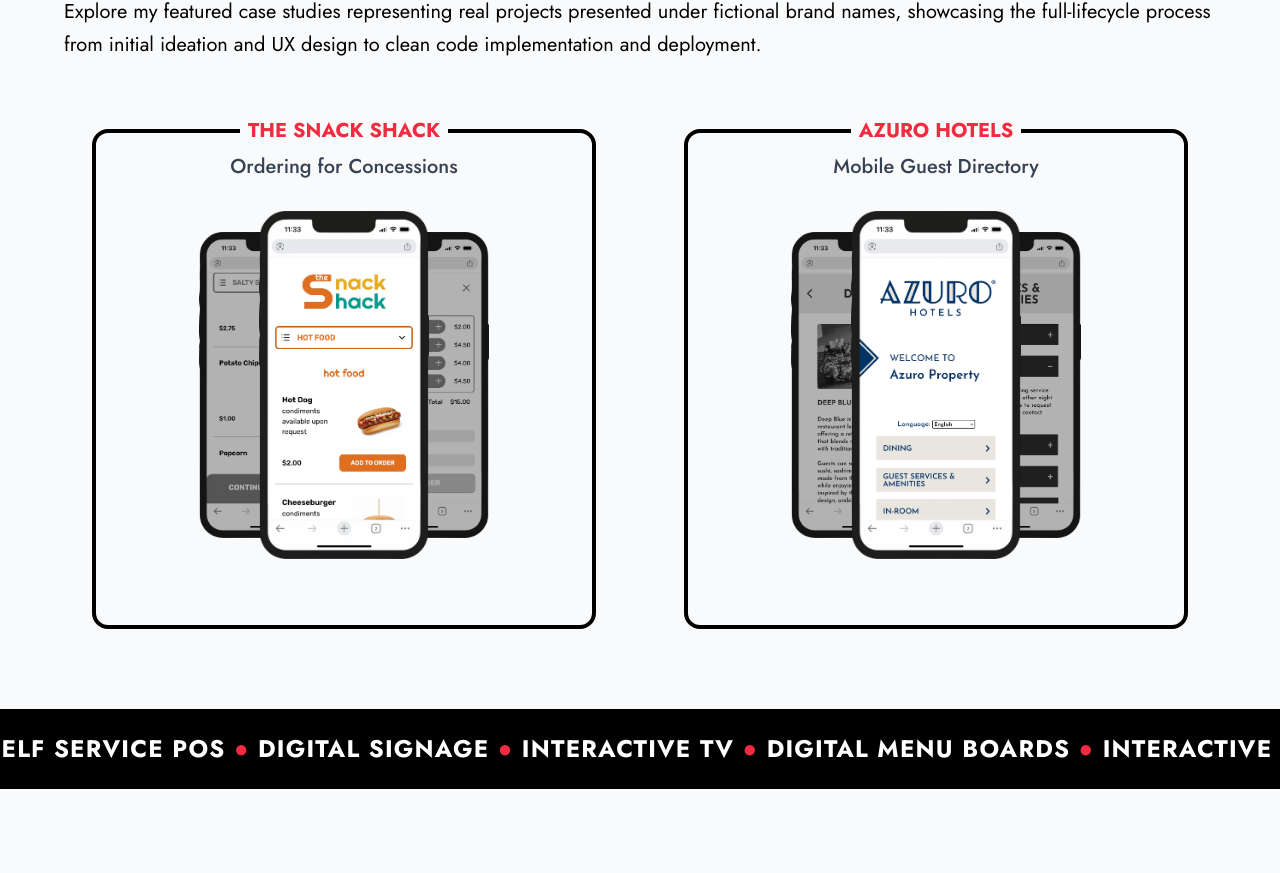
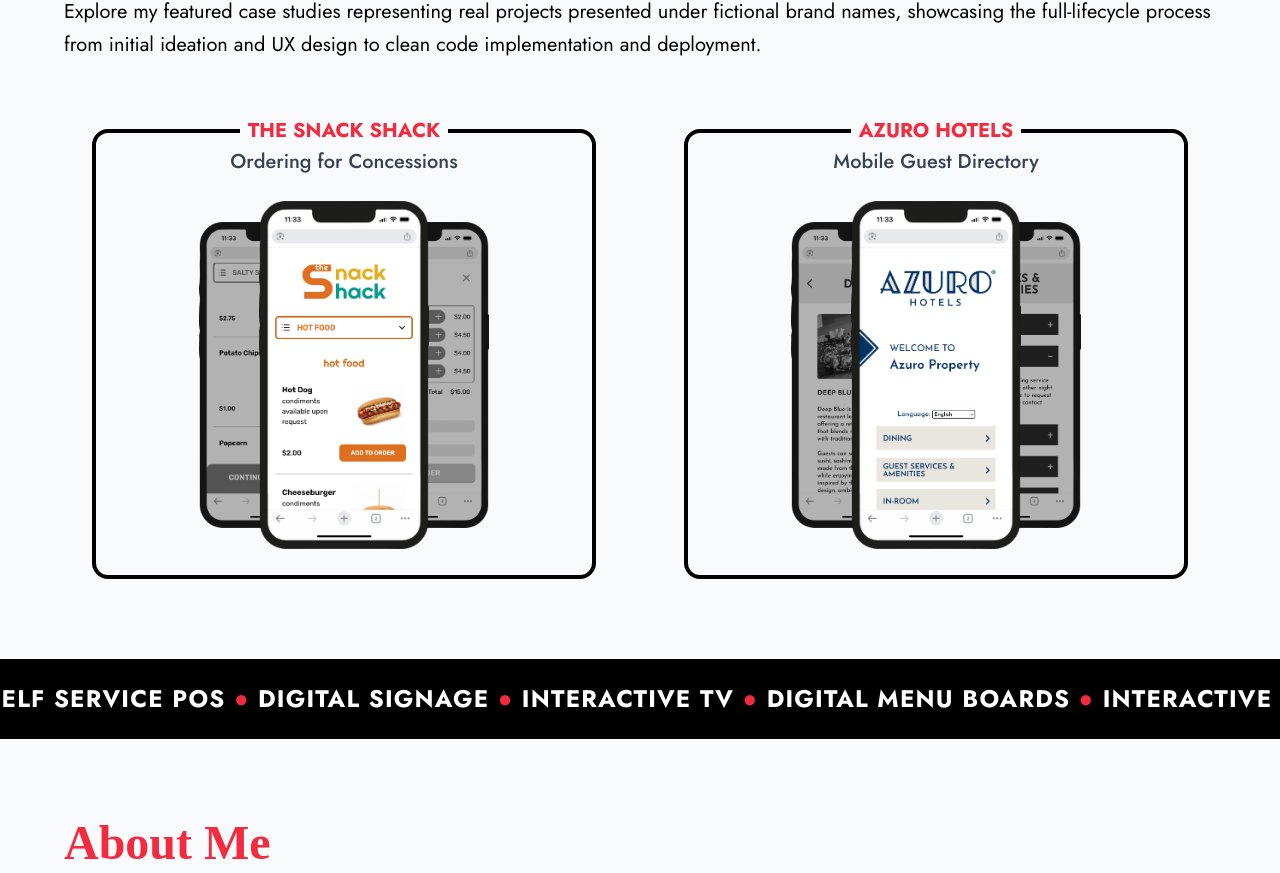
Before and after one commit to jsahim/portfolio, a React (Vite) app: page / in a window 1280 px wide. Shown: the part 956-1829 px from the top of the page. Built offline with nearby package versions, Linux system fonts and the light colour scheme; a web font is replaced by a local one.

Commit message:
Update Styles

```diff
--- a/src/components/Work.jsx
+++ b/src/components/Work.jsx
@@ -44,12 +44,12 @@ const Work = ({workSection}) => {
 
         <div className='flex sm:flex-row flex-col gap-8'>
 
-          <Link className='pointer-events-auto w-full md:w-1/2 h-[500px] text-black rounded-sm group mx-5 md:mx-7 mb-7 mt-0' to='/snack-shack'>
+          <Link className='pointer-events-auto w-full md:w-1/2 h-[450px] text-black rounded-sm group mx-5 md:mx-7 mb-7 mt-0' to='/snack-shack'>
             <h3 className="relative text-center translate-y-[16px] w-full font-bold text-xl bg-transparent px-2 text-[#f22b40]">
               <span className='bg-gray-50 px-2'>THE SNACK SHACK</span>
             </h3>
             <div className="border-4 h-full group-hover:border-[#f22b40] rounded-2xl transition-colors duration-300">
-              <p className='font-medium text-xl text-gray-700 text-center px-5 pt-5 pb-1'>Ordering for Concessions</p>
+              <p className='font-medium text-xl leading-[18px] text-gray-700 text-center px-5 pt-5 pb-1'>Ordering for Concessions</p>
               <div className='relative h-[400px] w-full flex items-center justify-center group overflow-hidden mb-10 md:mb-0'>
                 <img
                   className='absolute w-[170px] group-hover:w-[180px] pointer-events-none transition-all duration-500 ease-out z-10'
@@ -71,12 +71,12 @@ const Work = ({workSection}) => {
             </div>
           </Link>
 
-          <Link className='pointer-events-auto w-full md:w-1/2 h-[500px] text-black rounded-sm group mx-5 md:mx-7 mb-7 mt-0' to='/mobile-directory'>
+          <Link className='pointer-events-auto w-full md:w-1/2 h-[450px] text-black rounded-sm group mx-5 md:mx-7 mb-7 mt-0' to='/mobile-directory'>
             <h3 className="relative text-center translate-y-[16px] w-full font-bold text-xl bg-transparent px-2 text-[#f22b40]">
               <span className='bg-gray-50 px-2'>AZURO HOTELS</span>
             </h3>
             <div className="border-4 h-full group-hover:border-[#f22b40] rounded-2xl transition-colors duration-300">
-              <p className='font-medium text-xl text-gray-700 text-center px-5 pt-5 pb-1'>Mobile Guest Directory</p>
+              <p className='font-medium text-xl leading-[18px] text-gray-700 text-center px-5 pt-5 pb-1'>Mobile Guest Directory</p>
               <div className='relative h-[400px] w-full flex items-center justify-center group overflow-hidden mb-10 md:mb-0'>
                 <img
                   className='absolute w-[170px] group-hover:w-[180px] pointer-events-none transition-all duration-500 ease-out z-10'
```
